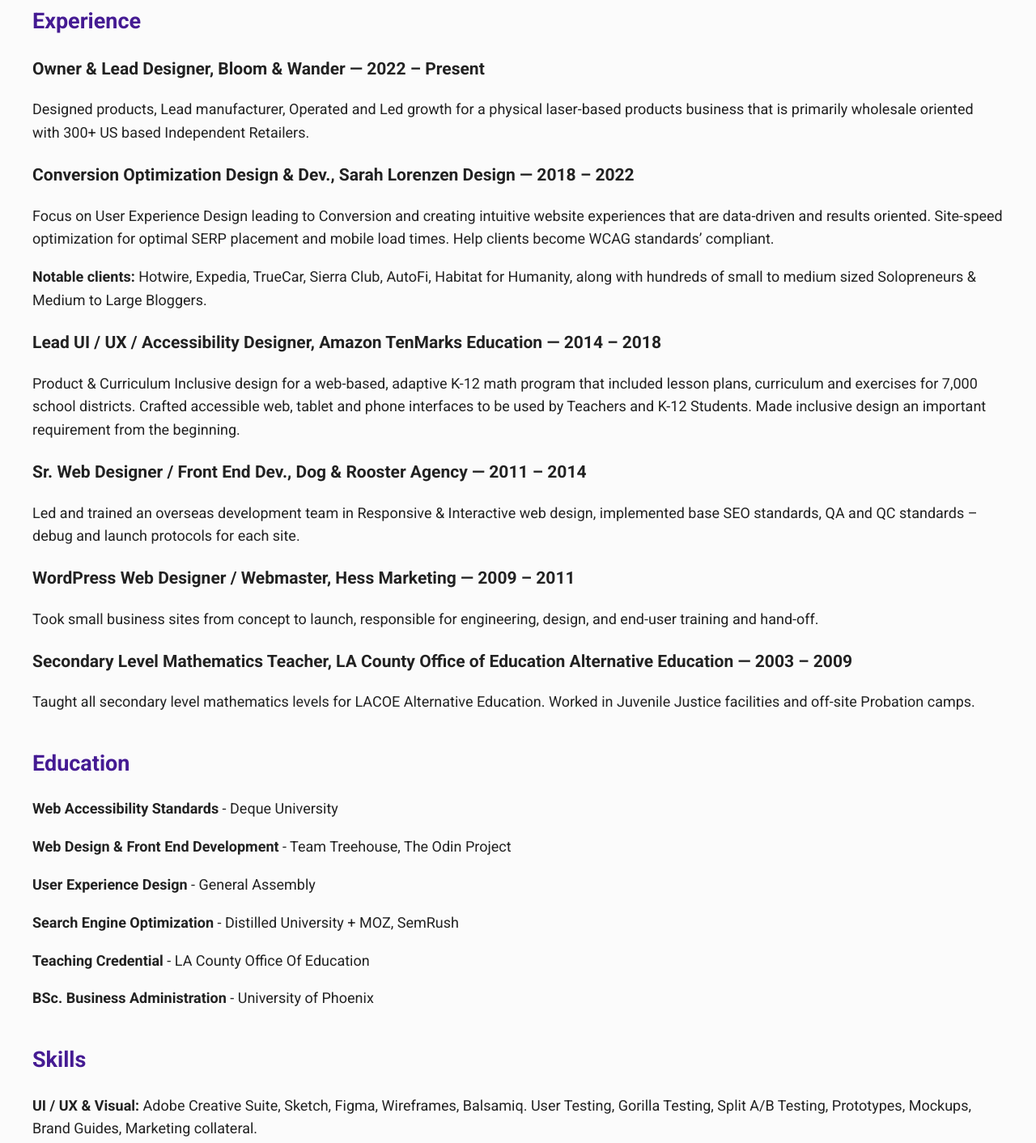
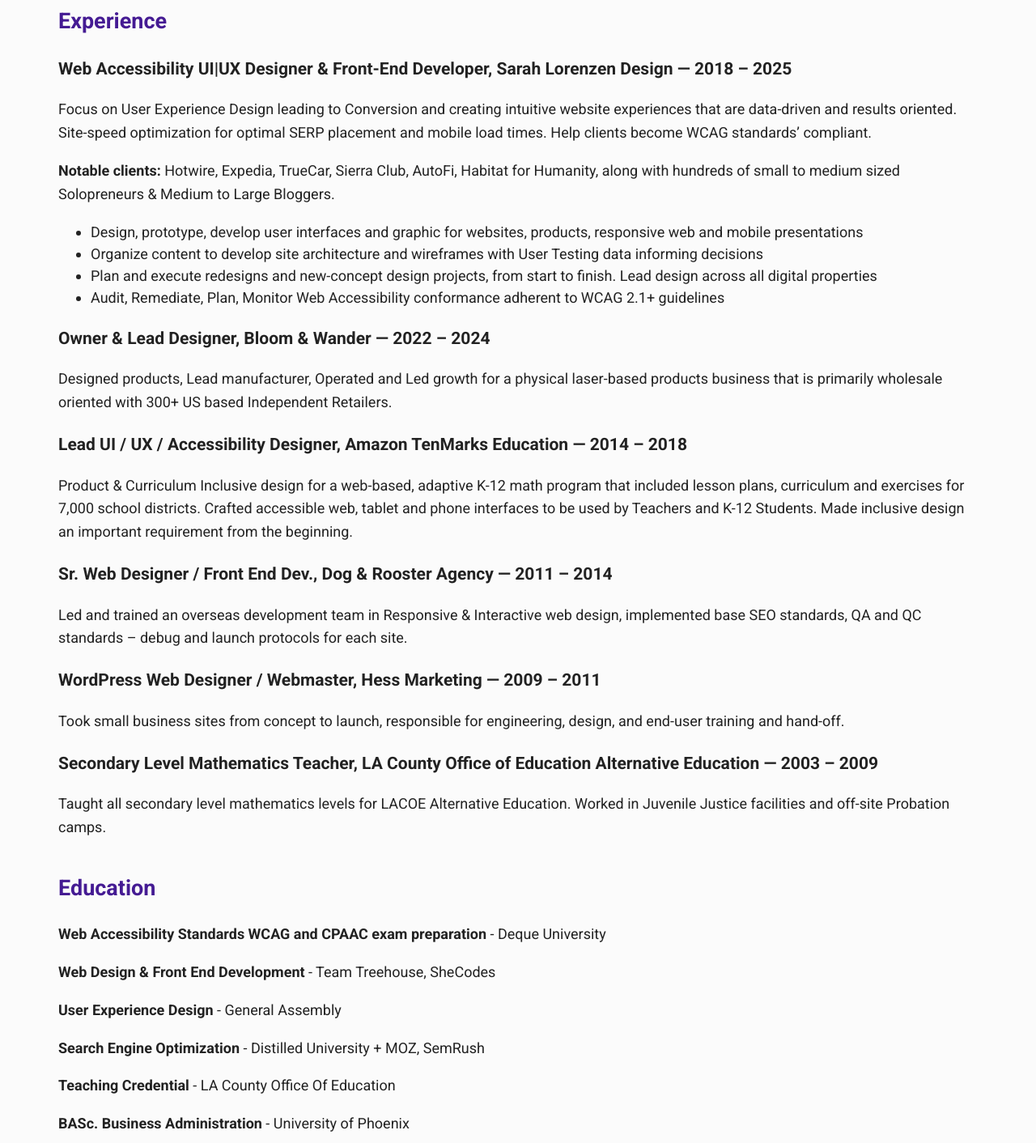
Before and after one commit to sarahlorenzen/techdegree-project-1, a plain HTML site: page resume.html in a window 1280 px wide. Shown: the part 400-1812 px from the top of the page at 81% size. Drawn offline with Linux system fonts and the light colour scheme; a web font is replaced by a local one.

Commit message:
Resume updated with new coursework

```diff
--- a/resume.html
+++ b/resume.html
@@ -41,16 +41,9 @@
 
       <section class="flex-item" aria-label="Experience">
         <h2>Experience</h2>
-        <h3>Owner & Lead Designer, Bloom & Wander — 2022 – Present</h3>
-        <p>
-          Designed products, Lead manufacturer, Operated and Led growth for a
-          physical laser-based products business that is primarily wholesale
-          oriented with 300+ US based Independent Retailers.
-        </p>
-
         <h3>
-          Conversion Optimization Design & Dev., Sarah Lorenzen Design — 2018 –
-          2022
+          Web Accessibility UI|UX Designer & Front-End Developer, Sarah Lorenzen
+          Design — 2018 – 2025
         </h3>
         <p>
           Focus on User Experience Design leading to Conversion and creating
@@ -63,6 +56,32 @@
           <strong>Notable clients:</strong> Hotwire, Expedia, TrueCar, Sierra
           Club, AutoFi, Habitat for Humanity, along with hundreds of small to
           medium sized Solopreneurs & Medium to Large Bloggers.
+        </p>
+
+        <ul>
+          <li>
+            Design, prototype, develop user interfaces and graphic for websites,
+            products, responsive web and mobile presentations
+          </li>
+          <li>
+            Organize content to develop site architecture and wireframes with
+            User Testing data informing decisions
+          </li>
+          <li>
+            Plan and execute redesigns and new-concept design projects, from
+            start to finish. Lead design across all digital properties
+          </li>
+          <li>
+            Audit, Remediate, Plan, Monitor Web Accessibility conformance
+            adherent to WCAG 2.1+ guidelines
+          </li>
+        </ul>
+
+        <h3>Owner & Lead Designer, Bloom & Wander — 2022 – 2024</h3>
+        <p>
+          Designed products, Lead manufacturer, Operated and Led growth for a
+          physical laser-based products business that is primarily wholesale
+          oriented with 300+ US based Independent Retailers.
         </p>
 
         <h3>
@@ -107,10 +126,15 @@
 
       <section class="flex-item" aria-label="Education">
         <h2>Education</h2>
-        <p><strong>Web Accessibility Standards</strong> - Deque University</p>
+        <p>
+          <strong
+            >Web Accessibility Standards WCAG and CPAAC exam preparation</strong
+          >
+          - Deque University
+        </p>
         <p>
           <strong>Web Design & Front End Development</strong> - Team Treehouse,
-          The Odin Project
+          SheCodes
         </p>
         <p><strong>User Experience Design</strong> - General Assembly</p>
         <p>
@@ -121,7 +145,7 @@
           <strong>Teaching Credential</strong> - LA County Office Of Education
         </p>
         <p>
-          <strong>BSc. Business Administration</strong> - University of Phoenix
+          <strong>BASc. Business Administration</strong> - University of Phoenix
         </p>
       </section>
 
--- a/styles.css
+++ b/styles.css
@@ -7,14 +7,19 @@
   margin: 0;
   padding: 0;
   text-align: center;
-  font-family: 'Roboto', sans-serif;
+  font-family: "Roboto", sans-serif;
   font-size: 18px;
   line-height: 1.5;
   color: #222;
   background: #fbfbfb;
 }
+
+.resume main {
+  padding-left: 2rem;
+  padding-right: 2rem;
+}
 .resume section h2 {
-  color: #451B93;
+  color: #451b93;
 }
 /* Link Styles */
 
@@ -69,18 +74,18 @@
   padding: 10px;
 }
 .nav a {
-  transition: all .5s;
-  color: #D5FDE9;
+  transition: all 0.5s;
+  color: #d5fde9;
   padding: 20px 10px;
 }
 .nav li a:hover {
-  background: #451B93;
+  background: #451b93;
 }
 header {
   line-height: 1.5;
 }
 section.hero {
-  background: url('images/gradient-bg.webp') no-repeat top center ;
+  background: url("images/gradient-bg.webp") no-repeat top center;
   background-size: cover;
   overflow: hidden;
   position: relative;
@@ -88,7 +93,7 @@
 /* SECTION Responsive Columns */
 /* container */
 .intro.flex {
-  display:flex;
+  display: flex;
   flex-direction: row;
   flex-wrap: wrap;
   justify-content: space-between;
@@ -104,7 +109,7 @@
 }
 
 .resume main.flex {
-  display:flex;
+  display: flex;
   flex-direction: column;
   justify-content: space-between;
   max-width: 1200px;
@@ -143,7 +148,7 @@
   border-radius: 6px;
   border: 1px solid #e0e0e0;
   box-shadow: 0px 0px 4px 0px rgba(0, 0, 0, 0.2);
-  transition: all .5s;
+  transition: all 0.5s;
 }
 .card:hover {
   box-shadow: 0px 0px 4px 0px rgba(246, 100, 200, 0.2);
@@ -157,14 +162,14 @@
 .skills li {
   border-radius: 6px;
   display: inline-block;
-  background: #E2F3F3;
+  background: #e2f3f3;
   color: black;
   padding: 5px 10px;
   margin: 5px 5px 10px;
 }
 
 .skills li:nth-child(odd) {
-  background: #F6F1FD;
+  background: #f6f1fd;
 }
 
 footer {
@@ -175,7 +180,7 @@
 }
 
 .inside-footer.flex {
-  display:flex;
+  display: flex;
   flex-direction: row;
   justify-content: space-between;
   max-width: 1200px;
@@ -189,7 +194,7 @@
 
 footer nav {
   background: transparent;
-  font-size: .75em;
+  font-size: 0.75em;
   min-height: 30px;
   padding: 0 10px;
   width: auto;
@@ -197,18 +202,18 @@
 }
 
 footer nav a {
-  color: #D5FDE9;
+  color: #d5fde9;
   font-weight: 500;
   padding: 20px 10px;
 }
 footer nav a:hover {
-  color: #D5FDE9;
-  background: #451B93;
+  color: #d5fde9;
+  background: #451b93;
 }
 
 footer .copyright {
   top: -8px;
-  font-size: .75em;
+  font-size: 0.75em;
   color: #ccc;
   display: inline-block;
 }
@@ -230,8 +235,8 @@
   width: 30px;
   height: 30px;
   background-size: 30px 30px;
-  opacity: .4;
-  transition: all .5s;
+  opacity: 0.4;
+  transition: all 0.5s;
 }
 
 a.github {
@@ -246,9 +251,8 @@
 
 /* Styles for larger screens */
 @media screen and (min-width: 720px) {
-
   .flex {
-      display: -ms-flexbox;      /* TWEENER - IE 10 */
+    display: -ms-flexbox; /* TWEENER - IE 10 */
     display: flex;
     max-width: 1200px;
     -ms-flex-pack: distribute;
@@ -265,7 +269,6 @@
     padding: 0;
   }
 
-
   main {
     padding-top: 20px;
   }
@@ -279,7 +282,6 @@
     max-width: 100%;
     margin: 20px auto 0;
   }
-
 }
 
 /* Styles for smaller screens */
```
Lines whose indentation alone changed are shown as unchanged.
